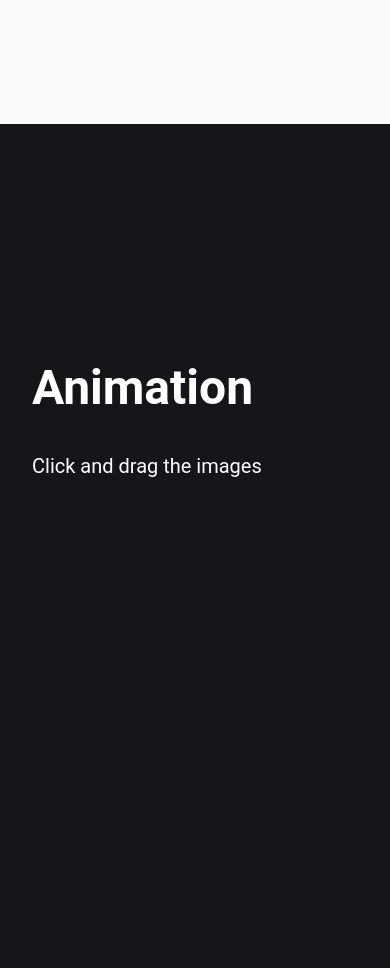
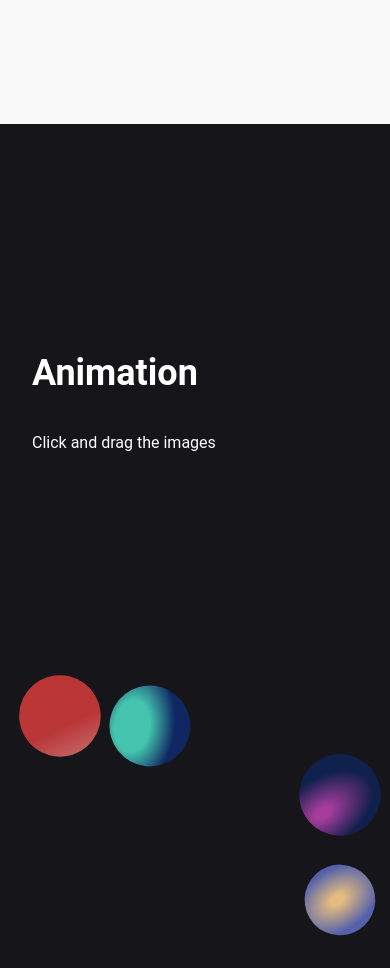
Before and after one commit to Josh4286/gatsby-portfolio-v1, a Gatsby site: page / in a window 390 px wide. Shown: the part 2840-3808 px from the top of the page. Built offline with nearby package versions, Linux system fonts and the light colour scheme; Gatsby itself is replaced by a stand-in of ours.

Commit message:
added animation content
added mobile responsiveness to landscape navbar, added animation content. Animation content is completely responsive  yet.

```diff
--- a/package.json
+++ b/package.json
@@ -6,6 +6,7 @@
   "author": "Kyle Mathews <mathews.kyle@gmail.com>",
   "dependencies": {
     "babel-plugin-styled-components": "^1.12.0",
+    "framer-motion": "^3.1.1",
     "gatsby": "^2.26.1",
     "gatsby-image": "^2.5.0",
     "gatsby-plugin-manifest": "^2.6.1",
--- a/src/components/Hero.js
+++ b/src/components/Hero.js
@@ -2,7 +2,6 @@ import React, {useEffect, useState} from 'react'
 import styled from 'styled-components'
 import { Button } from './Button'
 import Video from "../assets/videos/video.mp4"
-//import parallax from "./styles/Parallax"
 
 const Hero = () => {
     const [offset, setOffset] = useState(0)
@@ -21,7 +20,7 @@ const Hero = () => {
                 <VideoBg src={Video} type="video/mp4" autoPlay loop muted playsInline/>
             </Herobg>
             <HeroContent style={{
-            transform: `translateY(${offset * 1}px)`,
+            transform: `translateY(${offset * 0.5}px)`,
           }}>
                 <HeroItems>
                     <HeroH1>My Portfolio</HeroH1>
--- a/src/components/MobileNav/MobileNavElements.js
+++ b/src/components/MobileNav/MobileNavElements.js
@@ -70,6 +70,9 @@ export const MobileMenu = styled.div`
     @media screen and (max-width: 480px) {
         grid-template-rows: repeat(6,60px);
     }
+    @media screen and (max-height: 360px) {
+        grid-template-rows: repeat(5,40px);
+    }
 `
 
 export const Button = styled(LinkS)`
@@ -90,4 +93,7 @@ export const Button = styled(LinkS)`
         background: #fff;
         color: #f26A2E;
     }
+    @media screen and (max-height: 360px) {
+        padding: 8px 32px;
+    }
 `
--- a/src/components/SectionOne.js
+++ b/src/components/SectionOne.js
@@ -1,19 +1,48 @@
 import React from 'react'
+import { useRef } from "react"
 import styled from 'styled-components'
-//import ImageOne from "../assets/ImageOne.svg"
+import {motion} from 'framer-motion'
+import EllipseOne from './../images/Ellipse 1.svg'
+import EllipseTwo from './../images/Ellipse 2.svg'
+import EllipseThree from './../images/Ellipse 3.svg'
+import EllipseFour from './../images/Ellipse 4.svg'
 
 const SectionOne = () => {
+    const constraintsRef = useRef(null);
     return (
-        <Container id='animation'>
+        <Container id='animation' >
             <Wrapper>
                 <ColumnLeft>
-                    <h1>Animation</h1>
+                    <motion.h1
+                    initial={{opacity:0}}
+                    animate={{opacity:1}}
+                    transition={{duration:1}}
+                    >Animation</motion.h1>
                     <p>Click and drag the images</p>
+
                 </ColumnLeft>
                 <ColumnRight>
-                    {/*<Image src={ImageOne} alt='image'/>*/}
+                    <Image src={EllipseOne} alt='ellipse'
+                    whileTap={{scale:0.9}}
+                    drag={true}
+                    dragConstraints={{left: -10, right: 150, bottom: 75}}
+                    dragElastic={0.1}/>
+                    <Image src={EllipseTwo} alt='ellipse'
+                                        whileTap={{scale:0.9}}
+                                        drag={true}
+                                        dragConstraints={{left: -200, right: -10, bottom: 10}}
+                                        dragElastic={0.1}/>
+                    <Image src={EllipseThree} alt='ellipse'
+                                        whileTap={{scale:0.9}}
+                                        drag={true}
+                                        dragConstraints={{left: 0, right: 0, bottom: 10}}
+                                        dragElastic={0.1}/>
+                    <Image src={EllipseFour} alt='ellipse'
+                                        whileTap={{scale:0.9}}
+                                        drag={true}
+                                        dragConstraints={{left: -200, right: -10, top: -500, bottom: 100}}
+                                        dragElastic={1}/>
                 </ColumnRight>
-
             </Wrapper>
         </Container>
     )
@@ -23,17 +52,18 @@ export default SectionOne
 
 const Container = styled.div`
     height: 100vh;
+    min-height: 480px;
     background: #15151a;
     color: #fff;
     position: relative;
-    z-index: 3;
+    z-index: 10;
+    max-width: 100vw;
 `
-const Wrapper = styled.div`
+const Wrapper = styled(motion.div)`
     display: grid;
     grid-template-columns: 1fr 1fr;
     height: 100vh;
     padding: 3rem calc((100vw - 1300px) / 2);
-
     @media screen and (max-width: 768px) {
         grid-template-columns: 1fr;
     }
@@ -47,15 +77,29 @@ const ColumnLeft = styled.div`
 
     h1 {
         margin-bottom: 0.5rem;
-        font-size: clamp(3rem, 6vw, 4rem);
+        font-size: clamp(2.25rem, 6vw, 4rem);
     }
 
     p {
         margin: 2rem 0;
-        font-size: clamp(1.25rem, 2vw, 3rem);
+        font-size: clamp(1rem, 2vw, 3rem);
     }
 
     line-height: 1.1;
+`
+const Image = styled(motion.img)`
+    position: absolute;
+    width: 100%;
+    height: 100%;
+    max-width: 250px;
+    max-height: 250px;
+    margin: 0;
+    padding: 0;
+    @media screen and (max-width: 768px) {
+        max-width: 100px;
+        max-height: 100px;
+    }
+
 `
 
 const ColumnRight = styled.div`
@@ -64,6 +108,41 @@ const ColumnRight = styled.div`
     align-items: center;
     padding: 2 rem;
     position: relative;
+    min-height: 50px;
+    ${Image}:nth-child(1){
+        top: 10px;
+        left: 10px;
+        @media screen and (max-width: 420px) {
+            top: 0px;
+            left: 10px;
+        }
+    }
+
+    ${Image}:nth-child(2){
+        bottom: 170px;
+        right: 10px;
+        @media screen and (max-width: 420px) {
+            bottom: -30px;
+            right: 0px;
+        }
+    }
+
+    ${Image}:nth-child(3){
+        top: 350px;
+        left: 50px;
+        @media screen and (max-width: 420px) {
+            top: 10px;
+            left: 100px;
+        }
+    }
+
+    ${Image}:nth-child(4){
+        bottom: 100px;
+        right: 75px;
+
+        @media screen and (max-width: 420px) {
+            bottom: 75px;
+            right: 0px;
+        }
+    }
 `
-
-//const Image = styled.img``
```
Also changed, not shown: README.md, src/images/Ellipse 1.svg (added), src/images/Ellipse 2.svg (added), src/images/Ellipse 3.svg (added), src/images/Ellipse 4.svg (added), 1 other file.
